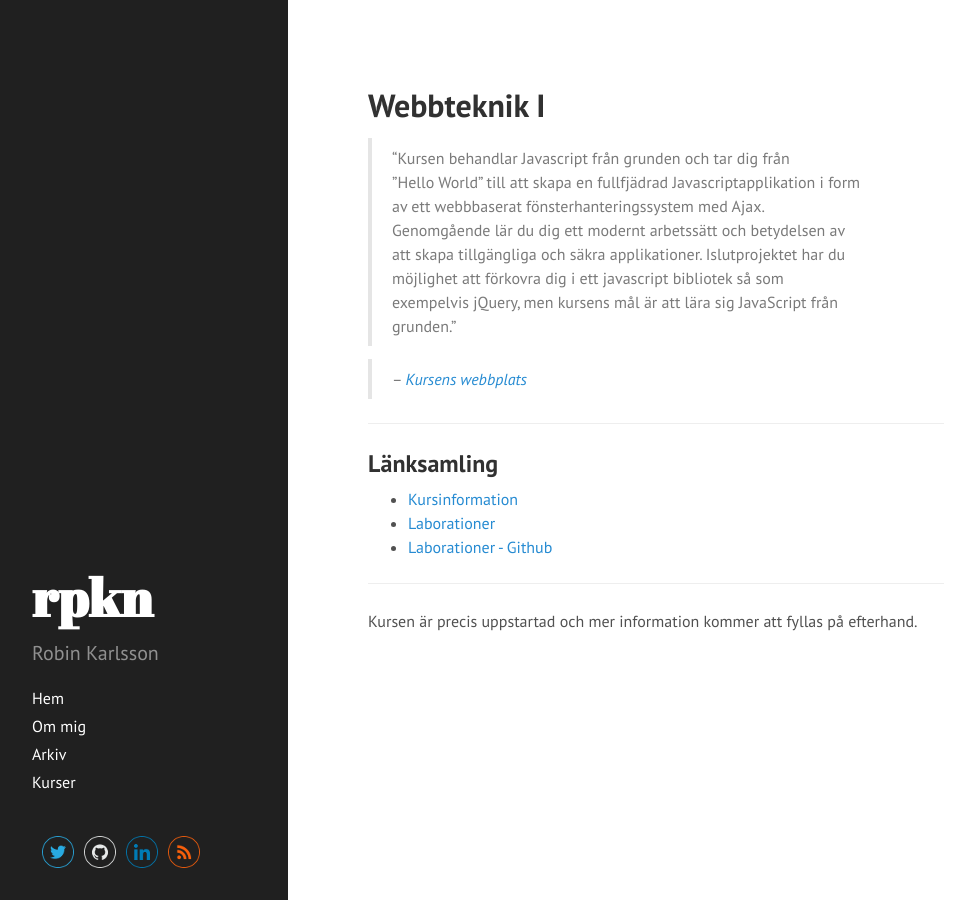
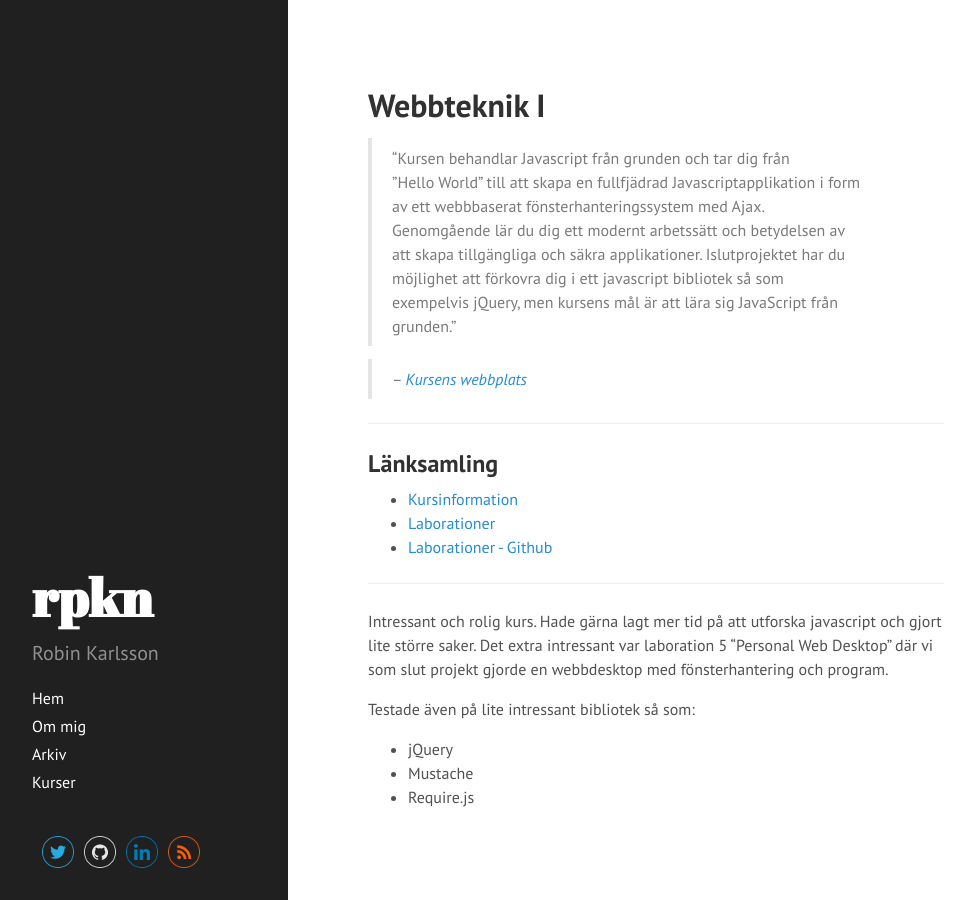
Before and after one commit to rk222ev/www, a Jekyll site: the page built from courses/webbteknik-i.md, in a window 1280 px wide. Shown: the whole page, without its empty margins (0-975 px from the left). Built offline with Jekyll 4.4.1, drawn with Linux system fonts in a browser that asks for light colours; Markdown is read by kramdown in place of the engine named in the settings.

Commit message:
Major update for new courses.

```diff
--- a/courses/webbteknik-i.md
+++ b/courses/webbteknik-i.md
@@ -22,4 +22,11 @@ description: Kurssida för Webbteknik I
 
 ---
 
-Kursen är precis uppstartad och mer information kommer att fyllas på efterhand.
+Intressant och rolig kurs. Hade gärna lagt mer tid på att utforska javascript och gjort lite större saker.
+Det extra intressant var laboration 5 "Personal Web Desktop" där vi som slut projekt gjorde en webbdesktop med fönsterhantering och program.
+
+Testade även på lite intressant bibliotek så som:
+
+- jQuery
+- Mustache
+- Require.js
```
Also changed, not shown: courses/asp-net.md (added, +21 -0 lines), courses/databasteknik.md (added, +16 -0 lines), courses/index.md (+4 -4 lines), courses/iterativ-mjukvaruutveckling.md (+0 -2 lines).
